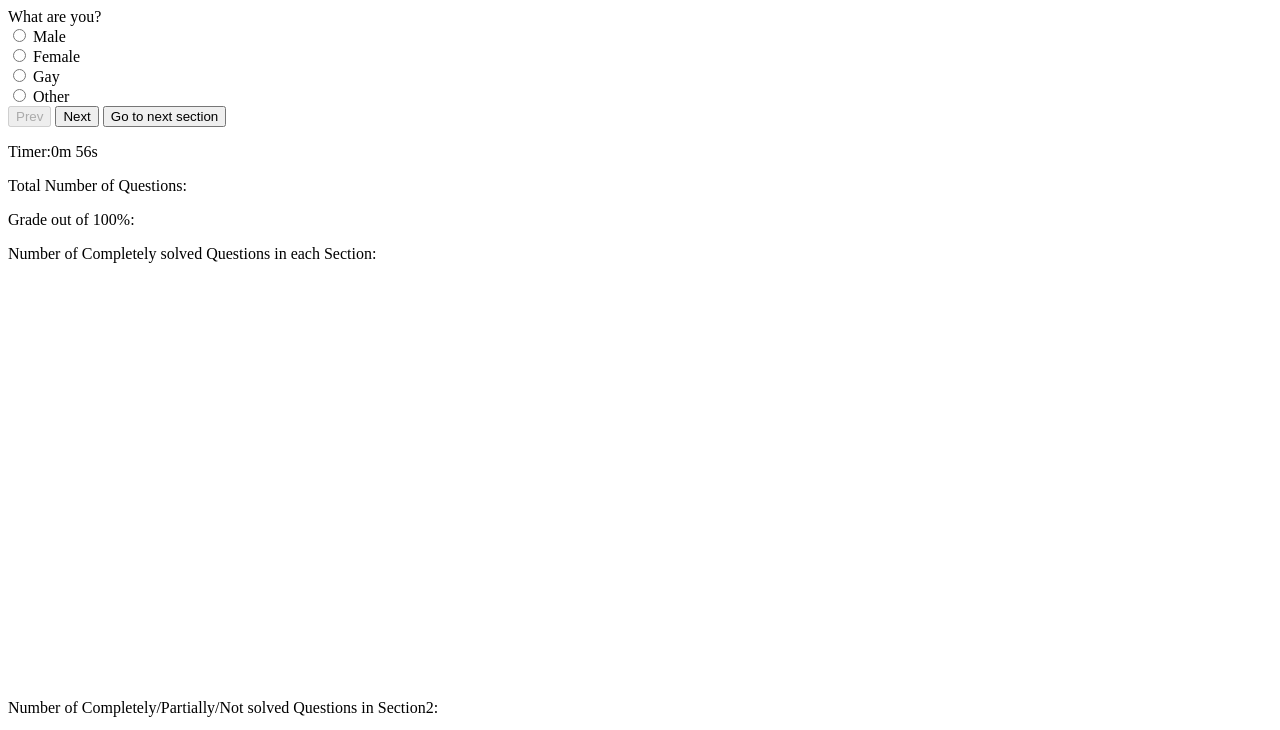
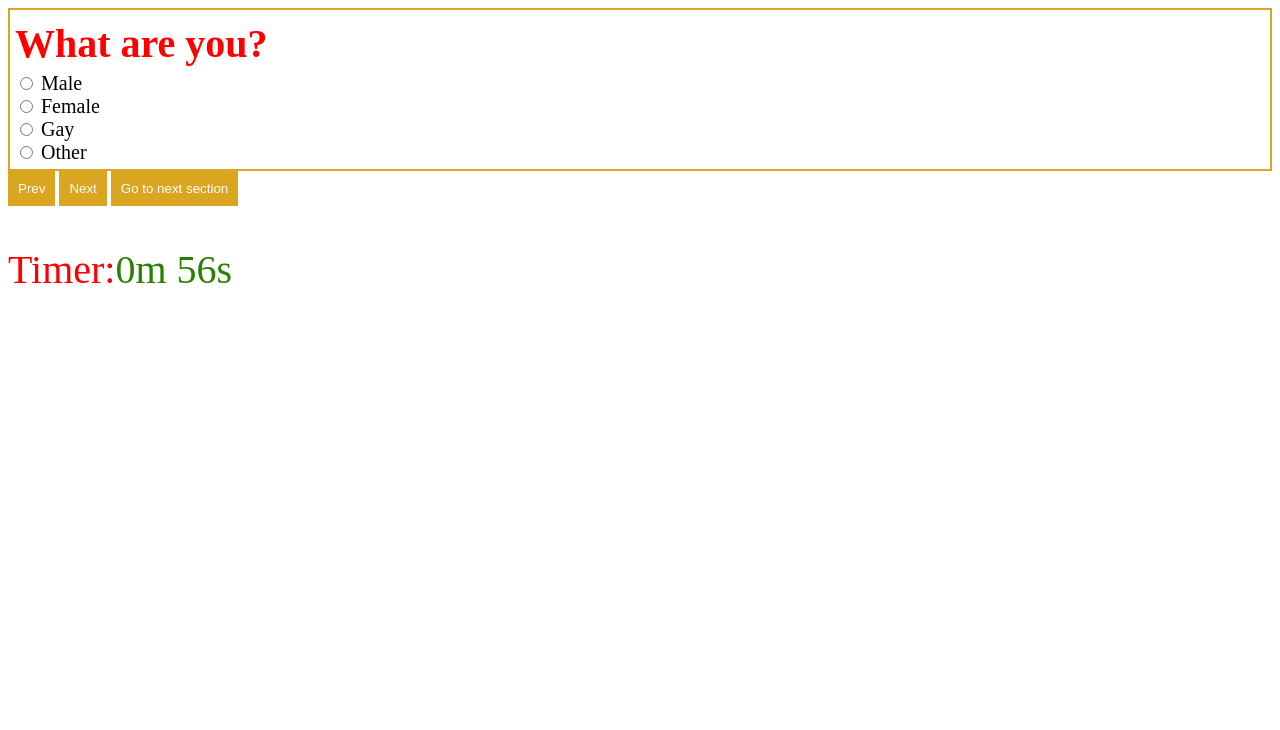
Before and after one commit to smokyabdulrahman/quizJs, a plain HTML site: page quiz1.html in a window 1280 px wide. Drawn offline with nearby package versions, Linux system fonts and the light colour scheme.

Commit message:
added style

```diff
--- a/quiz1.html
+++ b/quiz1.html
@@ -11,25 +11,28 @@
     crossorigin="anonymous"></script>
     <script src="https://cdnjs.cloudflare.com/ajax/libs/Chart.js/2.7.2/Chart.min.js">
     </script>
+    <link rel="stylesheet" href="./src/style/main.css"></link>
 </head>
 <body>
-
     <div id="quiz">
 
         <div class="quiz-section mcq" data-minutes="1">
-            <div class="question single">What are you? <br>
+            <div class="question single">
+                <p class="text">What are you?</p>
                 <input class="answer" type="radio" name="option1" value="1"> Male<br>
                 <input class="answer" type="radio" name="option1" value="0"> Female<br>
                 <input class="answer" type="radio" name="option1" value="0"> Gay<br>
                 <input class="answer" type="radio" name="option1" value="0"> Other
             </div>
-            <div class="question single">What are you? <br>
+            <div class="question single">
+
                 <input class="answer" type="radio" name="option2" value="1"> Male<br>
                 <input class="answer" type="radio" name="option2" value="0"> Female<br>
                 <input class="answer" type="radio" name="option2" value="0"> Gay<br>
                 <input class="answer" type="radio" name="option2" value="0"> Other
             </div>
-            <div class="question single">What are you? <br>
+            <div class="question single">
+                <p class="text">What are you?</p>
                 <input class="answer" type="radio" name="option3" value="1"> Male<br>
                 <input class="answer" type="radio" name="option3" value="0"> Female<br>
                 <input class="answer" type="radio" name="option3" value="0"> Gay<br>
@@ -38,19 +41,22 @@
         </div>
 
         <div class="quiz-section mcq">
-            <div class="question mult">What are you? <br>
+            <div class="question mult">
+                <p class="text">What are you?</p>
                 <input class="answer" type="checkbox" name="option1" value="1"> Male<br>
                 <input class="answer" type="checkbox" name="option1" value="0"> Female<br>
                 <input class="answer" type="checkbox" name="option1" value="1"> Gay<br>
                 <input class="answer" type="checkbox" name="option1" value="0"> Other
             </div>
-            <div class="question mult">What are you? <br>
+            <div class="question mult">
+                <p class="text">What are you?</p>
                 <input class="answer" type="checkbox" name="option1" value="1"> Male<br>
                 <input class="answer" type="checkbox" name="option1" value="0"> Female<br>
                 <input class="answer" type="checkbox" name="option1" value="1"> Gay<br>
                 <input class="answer" type="checkbox" name="option1" value="0"> Other
             </div>
-            <div class="question mult">What are you? <br>
+            <div class="question mult">
+                <p class="text">What are you?</p>
                 <input class="answer" type="checkbox" name="option1" value="1"> Male<br>
                 <input class="answer" type="checkbox" name="option1" value="0"> Female<br>
                 <input class="answer" type="checkbox" name="option1" value="1"> Gay<br>
@@ -58,15 +64,15 @@
             </div>
         </div>
 
-        <div class="quiz-section dragndrop" data-minutes="0.5">
+        <div class="quiz-section dragndrop">
             <div class="question" data-points="0" data-attempts="1">Fill the blanks <br>
                 <span class="drag" data-id="0">drop</span>
                 <span class="drag" data-id="1">drag</span>
                 <br />
                 This is a sample
-                <div data-correct="1" class="drop" style="width:100px; height:100px; background-color:red;"></div>
+                <div data-correct="1" class="drop" ></div>
                 and
-                <div data-correct="0" class="drop" style="width:100px; height:100px; background-color:red;"></div>
+                <div data-correct="0" class="drop" ></div>
                 sentence.
             </div>
             <div class="question" data-points="0" data-attempts="1">Fill the blanks <br>
@@ -74,9 +80,9 @@
                 <span class="drag" data-id="1">drag</span>
                 <br />
                 This is a sample
-                <div data-correct="1" class="drop" style="width:100px; height:100px; background-color:red;"></div>
+                <div data-correct="1" class="drop" ></div>
                 and
-                <div data-correct="0" class="drop" style="width:100px; height:100px; background-color:red;"></div>
+                <div data-correct="0" class="drop" ></div>
                 sentence.
             </div>
             <div class="question" data-points="0" data-attempts="1">Fill the blanks <br>
@@ -98,7 +104,7 @@
         <button id="nextSection" type="button">Go to next section</button>
 
         <button id="submit" type="button">Submit</button>
-        <p>Timer:<span id="timer">No Timer For This Section</span></p>
+        <p id="timer">Timer:<span id="timer-data">No Timer For This Section</span></p>
         <div id="stat">
             <!-- total number of questions and percentage grade -->
             <p>Total Number of Questions: <span id="total"></span></p>
@@ -108,14 +114,14 @@
                 pie /
                 numOfCorrect/numOfQuestions for each section -->
             <p>Number of Completely solved Questions in each Section:</p>
-            <canvas id="correctOnly" width="400" height="400"></canvas>
+            <canvas id="correctOnly" width="500" height="500"></canvas>
             <!-- partially answered questions seconde group out
                 of num of question /
                  pie / num of questions where
                  maxScore > score > 0
                 over num of question -->
             <p>Number of Completely/Partially/Not solved Questions in Section2:</p>
-            <canvas id="sec2" width="400" height="400"></canvas>
+            <canvas id="sec2" width="500" height="500"></canvas>
         </div>
     </div>
     <script src="./src/js/timer.js"></script>
--- a/src/js/graph.js
+++ b/src/js/graph.js
@@ -13,7 +13,9 @@ function intiStats(){
     let percentageSpan = $('#percentage');
     totalQSpan.html(parseInt(localStorage.getItem(sec1NumOfQ)) + parseInt(localStorage.getItem(sec2NumOfQ)) + parseInt(localStorage.getItem(sec3NumOfQ)));
     percentageSpan.html(parseInt(localStorage.getItem(totalScore)) / parseInt(localStorage.getItem(totalMax)) * 100 + "%");
-
+    let myOptions= {
+        responsive: false
+    }
     //correct percentage graph
     var ctx = document.getElementById("correctOnly").getContext('2d');
     var numCorrectForEachSec = [parseInt(localStorage.getItem(sec1SolvedQ)),
@@ -31,7 +33,8 @@ function intiStats(){
                 data: numCorrectForEachSec,
                 backgroundColor: numCorrectForEachSecColors
             }]
-        }
+        },
+        options: myOptions
     });
 
     //section 2 graph
@@ -53,10 +56,9 @@ function intiStats(){
                 data: sec2Data,
                 backgroundColor: sec2Colors
             }]
-        }
+        },
+        options: myOptions
     });
-
-
 }
 
 function dynamicColors() {
--- a/src/js/main.js
+++ b/src/js/main.js
@@ -1,7 +1,4 @@
-//get name + email
-// let params = (new URL(document.location)).searchParams;
-// let name = params.get("name");
-// let email = params.get("email");
+$('#quiz').show();
 //set localStorage vars
 var sec1NumOfQ = 'section1NumberOfQuestions';
 var sec2NumOfQ = 'section2NumberOfQuestions';
@@ -30,13 +27,14 @@ var singleAnswer = 'single';
 var multAnswer = 'mult';
 //end tokens
 var quiz = $("#quiz");
+var stats = $("#stat");
 var sections = quiz.children(sectionToken);
 
 var numOfSections = sections.length;
 
 //hide all sections
 sections.hide();
-
+stats.hide();
 //set current section
 var section = $(sections.get(0));
 section.show();
@@ -111,6 +109,7 @@ function submitQuiz(){
     timer.stopCounting();
     //hide section
     section.hide();
+    stats.show();
     //hide btns
     submitBtn.hide();
     nextQuestionBtn.hide();
@@ -180,7 +179,7 @@ function updateButtonsStat(){
 
 function validateSingleAnswer(question){
     var score = 0;
-    question.children().each(function(){
+    question.children('.answer').each(function(){
         if($(this).attr('value') == 1 && $(this).is(':checked')){
             score++;
             incrementSolvedOfSec(1);
@@ -192,7 +191,7 @@ function validateSingleAnswer(question){
 function validateMultAnswer(question){
     var result = 0;
     let maxScore = 0;
-    question.children().each(function(){
+    question.children('.answer').each(function(){
         if($(this).attr('value') == 1){maxScore++}
         if($(this).attr('value') == 1 && $(this).is(':checked')){
             result++;
--- a/src/js/timer.js
+++ b/src/js/timer.js
@@ -1,28 +1,58 @@
 function Timer(timeToCountInMinutes){
     // Set the the time we're counting down to in seconds
-    this.countDownDate = timeToCountInMinutes*60;
+    this.countDown = timeToCountInMinutes*60;
     var x;
     // Update the count down every 1 second
     this.startCounting = function(cb){
+        let countFrom = this.countDown;
         x = setInterval(() => {
 
             // Time calculations for days, hours, minutes and seconds
-            var minutes = Math.floor((this.countDownDate % (60 * 60)) / 60);
-            var seconds = Math.floor(this.countDownDate % (60));
+            var minutes = Math.floor((countFrom % (60 * 60)) / 60);
+            var seconds = Math.floor(countFrom % (60));
 
             // Display the result in the element with id="timer"
-            $('#timer').text(minutes + "m " + seconds + "s ");
+            $('#timer-data').text(minutes + "m " + seconds + "s ");
 
-            this.countDownDate--;
+            countFrom--;
+            //change color
+            $('#timer-data').css('color', getColorForPercentage(countFrom/this.countDown));
             // If the count down is finished, write some text
-            if (this.countDownDate < 0) {
+            if (countFrom < 0) {
                 clearInterval(x);
                 cb();
             }
         }, 1000);
     }
+
     this.stopCounting = function(){
         clearInterval(x);
-        $('#timer').text('No Timer For This Section');
+        $('#timer-data').text('No Timer For This Section');
+    }
+
+    let percentColors = [
+        { pct: 0.0, color: { r: 0xff, g: 0x00, b: 0 } },
+        { pct: 0.5, color: { r: 0xff, g: 0x80, b: 0 } },
+        { pct: 1.0, color: { r: 0x00, g: 0x80, b: 0 } } ];
+
+    let getColorForPercentage = function(pct) {
+        for (var i = 1; i < percentColors.length - 1; i++) {
+            if (pct < percentColors[i].pct) {
+                break;
+            }
+        }
+        var lower = percentColors[i - 1];
+        var upper = percentColors[i];
+        var range = upper.pct - lower.pct;
+        var rangePct = (pct - lower.pct) / range;
+        var pctLower = 1 - rangePct;
+        var pctUpper = rangePct;
+        var color = {
+            r: Math.floor(lower.color.r * pctLower + upper.color.r * pctUpper),
+            g: Math.floor(lower.color.g * pctLower + upper.color.g * pctUpper),
+            b: Math.floor(lower.color.b * pctLower + upper.color.b * pctUpper)
+        };
+        return 'rgb(' + [color.r, color.g, color.b].join(',') + ')';
+        // or output as hex if preferred
     }
 }
--- /dev/null
+++ b/src/style/main.css
@@ -0,0 +1,58 @@
+.quiz-section{
+    border: 2px goldenrod solid;
+    padding: 5px;
+}
+/* mcq questions */
+.question{
+    font-size: 20px;
+}
+.question>.text{
+    font-weight: bold;
+    font-size: 40px;
+    color: red;
+    margin: 5px 0;
+}
+/* mcq questions end */
+
+/* Drag n Drop questions */
+.dragndrop .drag {
+    display: inline-block;
+    border: 2px gold solid;
+    padding: 5px;
+    margin: 5px;
+}
+.dragndrop .drop {
+    display: inline-block;
+    border-bottom: 2px sandybrown dotted;
+    width: 130px;
+    height: 20px;
+}
+/* Drag n Drop questions end */
+
+/* Stat */
+#stat{
+    font-size: 30px;
+}
+#stat canvas{
+    width: 600px ;
+    height: 600px;
+}
+/* Stat end */
+/* timer */
+#timer{
+    font-size: 40px;
+    color:red;
+}
+#timer-data{
+    color: green;
+}
+/* timer end */
+
+/* buttons */
+#prevBtn,#nextBtn,#nextSection,#submit{
+    color: white;
+    background-color: goldenrod;
+    border:0;
+    padding: 10px;
+}
+/* buttons end */
```
Also changed, not shown: index.html (+1 -1 lines).
